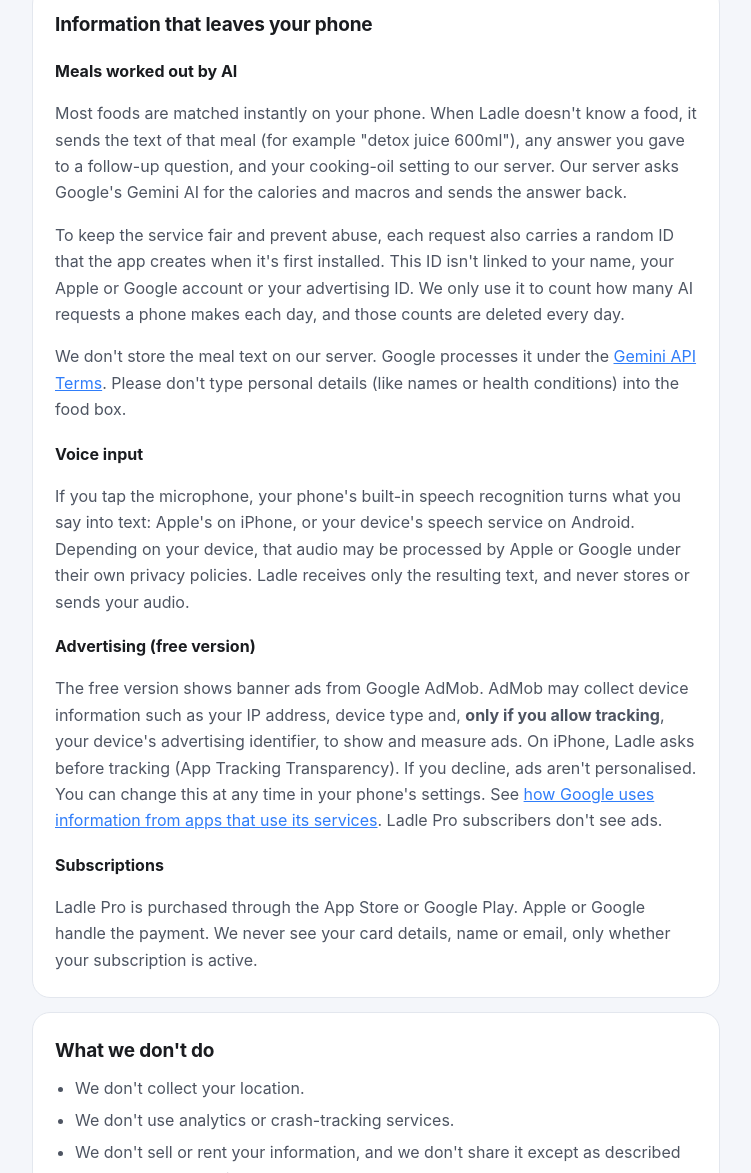
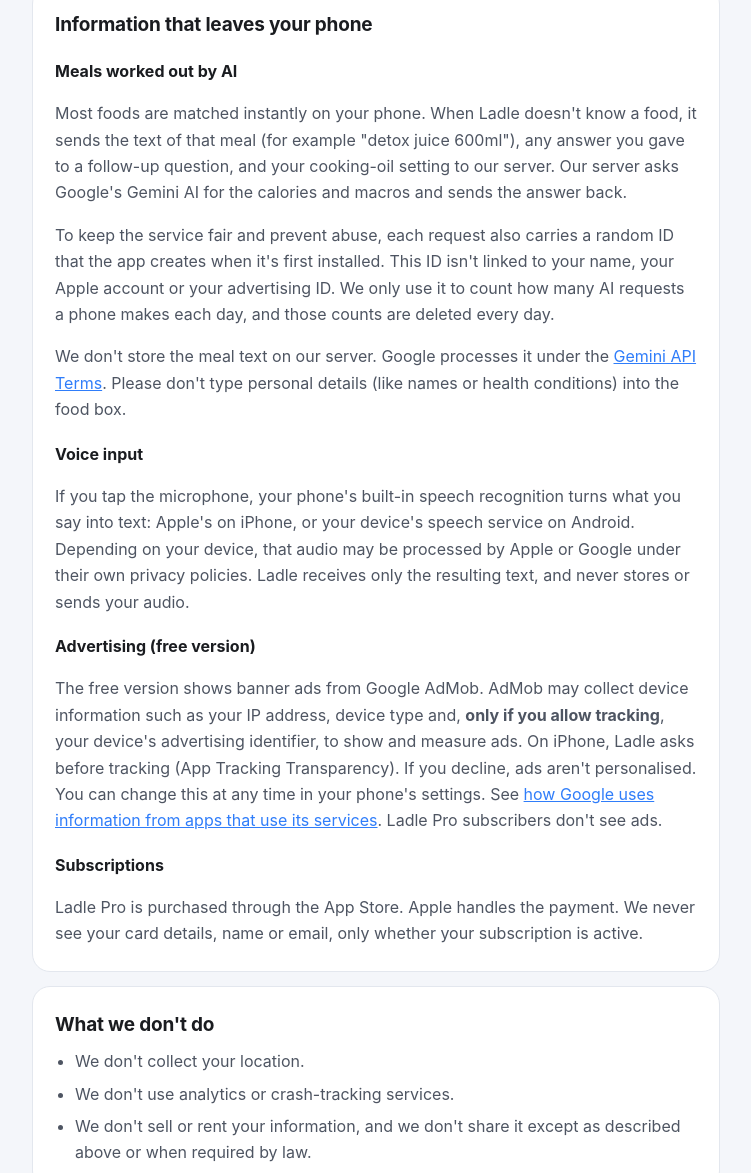
Before and after one commit to MoizKhanR/moizkhanr.github.io, a plain HTML site: page ladle/index.html in a window 1280 px wide. Shown: the part 1127-2300 px from the top of the page, without its empty margins (264-1015 px from the left). Drawn offline with Linux system fonts and the light colour scheme.

Commit message:
Ladle site: App Store wording

```diff
--- a/ladle/index.html
+++ b/ladle/index.html
@@ -49,7 +49,7 @@
 
     <h3>Meals worked out by AI</h3>
     <p>Most foods are matched instantly on your phone. When Ladle doesn't know a food, it sends the text of that meal (for example "detox juice 600ml"), any answer you gave to a follow-up question, and your cooking-oil setting to our server. Our server asks Google's Gemini AI for the calories and macros and sends the answer back.</p>
-    <p>To keep the service fair and prevent abuse, each request also carries a random ID that the app creates when it's first installed. This ID isn't linked to your name, your Apple or Google account or your advertising ID. We only use it to count how many AI requests a phone makes each day, and those counts are deleted every day.</p>
+    <p>To keep the service fair and prevent abuse, each request also carries a random ID that the app creates when it's first installed. This ID isn't linked to your name, your Apple account or your advertising ID. We only use it to count how many AI requests a phone makes each day, and those counts are deleted every day.</p>
     <p>We don't store the meal text on our server. Google processes it under the <a href="https://ai.google.dev/gemini-api/terms" target="_blank" rel="noopener">Gemini API Terms</a>. Please don't type personal details (like names or health conditions) into the food box.</p>
 
     <h3>Voice input</h3>
@@ -59,7 +59,7 @@
     <p>The free version shows banner ads from Google AdMob. AdMob may collect device information such as your IP address, device type and, <strong>only if you allow tracking</strong>, your device's advertising identifier, to show and measure ads. On iPhone, Ladle asks before tracking (App Tracking Transparency). If you decline, ads aren't personalised. You can change this at any time in your phone's settings. See <a href="https://policies.google.com/technologies/partner-sites" target="_blank" rel="noopener">how Google uses information from apps that use its services</a>. Ladle Pro subscribers don't see ads.</p>
 
     <h3>Subscriptions</h3>
-    <p>Ladle Pro is purchased through the App Store or Google Play. Apple or Google handle the payment. We never see your card details, name or email, only whether your subscription is active.</p>
+    <p>Ladle Pro is purchased through the App Store. Apple handles the payment. We never see your card details, name or email, only whether your subscription is active.</p>
   </section>
 
   <section class="card">
```
Also changed, not shown: ladle/support.html (+1 -1 lines).
